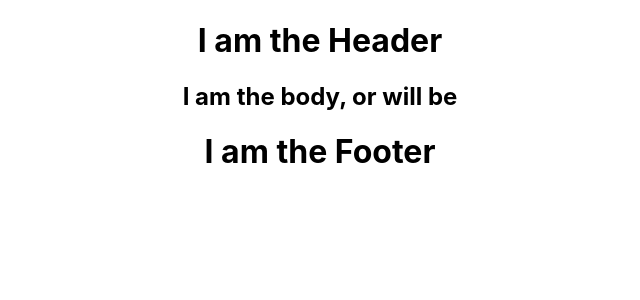
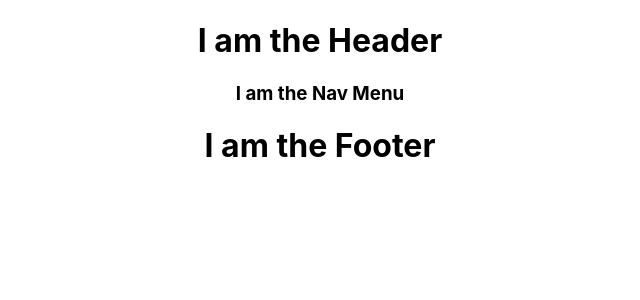
Before and after one commit to brac/drjenna, a React (Create React App) app: page / in a window 1280 px wide. Shown: the top 300 px of the page, without its empty margins (320-960 px from the left). Built offline with nearby package versions, Linux system fonts and the light colour scheme.

Commit message:
new components

```diff
--- /dev/null
+++ b/src/components/Body.module.scss
@@ -0,0 +1,5 @@
+$color: #ccc;
+
+.section {
+  background-color: aqua;
+}
--- /dev/null
+++ b/src/components/Body.module.scss.d.ts
@@ -0,0 +1 @@
+export const section: string;
--- /dev/null
+++ b/src/components/NavMenu.tsx
@@ -0,0 +1,10 @@
+import React from 'react';
+
+const NavMenu = () => {
+  return (
+    <h3>I am the Nav Menu</h3>
+  )
+};
+
+
+export default NavMenu;
--- a/src/components/body.tsx
+++ b/src/components/body.tsx
@@ -1,9 +1,19 @@
 import React from 'react';
+// import styles from './Body.module.scss'
+import NavMenu from './NavMenu'
 
 const Body= () => {
   return (
-    <h2>I am the body, or will be</h2>
-  )
+    <NavMenu/>
+    // <LandingPage/>
+    // <About/>
+    // <Services/>
+    // <LGBT/>
+    // <Consultation/>
+    // <Instagram/>
+    // <Facebook/>
+    // <Scheduler/>
+  );
 };
 
 export default Body;
```
Also changed, not shown: src/components/NavMenu.module.scss (added), src/components/NavMenu.module.scss.d.ts (added), 2 other files (tests, documents, lock files or other folders).
